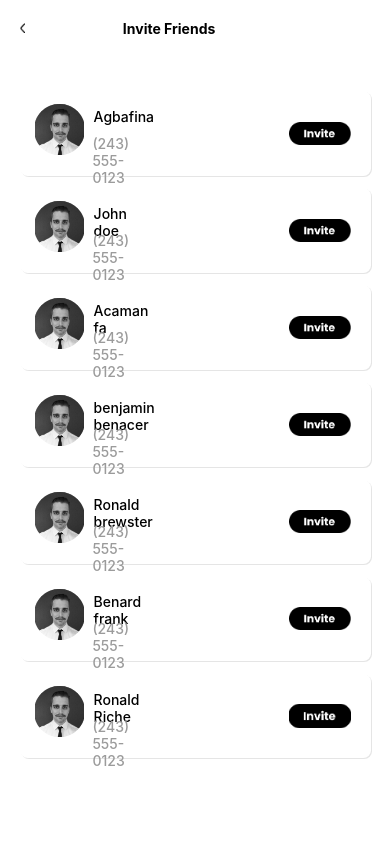
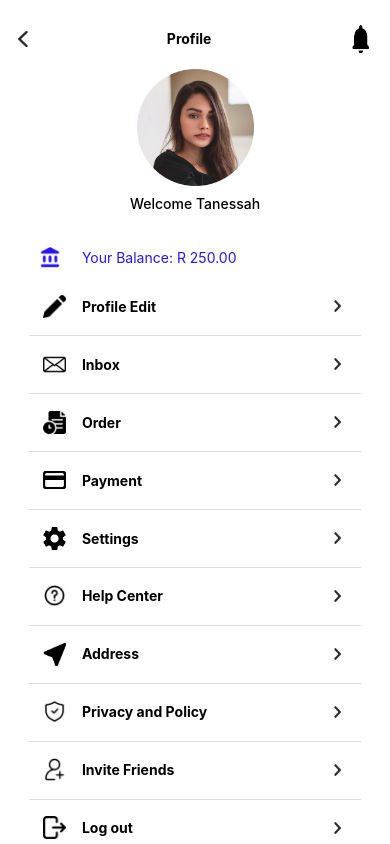
Before and after one commit to Harees-Khoharo/BuyerApp, a React Native app: screen / in a window 390 px wide. Shown: the top 844 px of the page. Built offline with nearby package versions, Linux system fonts and the light colour scheme; what react-native-dimension would draw is missing.

Commit message:
Logout modal created

```diff
--- a/App.js
+++ b/App.js
@@ -29,7 +29,7 @@ export default function App() {
       {/* <AddShippingAddress/> */}
       {/* <Success/> */}
       {/* <Home/> */}
-      {/* <Profile/> */}
+      <Profile/>
       {/* <Book/> */}
       {/* <Information/> */}
       {/* <CardInfo/> */}
--- a/src/screens/Profile/index.js
+++ b/src/screens/Profile/index.js
@@ -5,12 +5,14 @@ import {
   Image,
   TouchableOpacity,
   ScrollView,
+  Alert,
 } from "react-native";
 import React, { useState } from "react";
 import Header from "../../components/Header";
 import images from "../../services/utilities/images";
 import { styles } from "./style";
 import { colors } from "../../services";
+import Modal from "react-native-modal";
 
 export default function Profile() {
   const [profileSettings, setProfileSettings] = useState([
@@ -25,13 +27,22 @@ export default function Profile() {
     { logo: images.setting, name: "Settings", arrow: images.rightArrow },
     { logo: images.help, name: "Help Center", arrow: images.rightArrow },
     { logo: images.address, name: "Address", arrow: images.rightArrow },
-    { logo: images.privacy, name: "Privacy and Policy", arrow: images.rightArrow },
+    {
+      logo: images.privacy,
+      name: "Privacy and Policy",
+      arrow: images.rightArrow,
+    },
     { logo: images.invite, name: "Invite Friends", arrow: images.rightArrow },
     { logo: images.logout, name: "Log out", arrow: images.rightArrow },
   ]);
+  const [isModalVisible, setIsModalVisible] = useState(false);
+
+  const handleLogout = () => {
+    setIsModalVisible(true);
+  };
   return (
-    <SafeAreaView style={{backgroundColor:colors.white}}>
     <ScrollView>
+      <SafeAreaView style={{ backgroundColor: colors.white }}>
         <Header
           backImage={images.backArrow}
           title={"Profile"}
@@ -46,48 +57,52 @@ export default function Profile() {
         {profileSettings.map((item, index) => {
           return (
             <View key={index}>
-              <TouchableOpacity style={styles.profileMenu}>
+              <TouchableOpacity
+                style={styles.profileMenu}
+                onPress={() => {
+                  if (item.name === "Log out") {
+                    handleLogout();
+                  }
+                }}
+              >
                 <Image source={item.logo} style={styles.iconSty} />
                 <Text style={styles.profileMenuText}>{item.name}</Text>
-                <Image
-                  source={item.arrow}
-                  style={styles.rightArrowIconSty}
-                />
+                <Image source={item.arrow} style={styles.rightArrowIconSty} />
               </TouchableOpacity>
               <View style={styles.horizontalLine}></View>
             </View>
           );
         })}
+        <View style={{ paddingBottom: 20 }}></View>
+        <Modal
+          isVisible={isModalVisible}
+          onBackButtonPress={() => setIsModalVisible(false)}
+        >
+          <View style={styles.mainModal}>
+            <View style={styles.modalFirstView}>
+              <Text style={styles.modalFirstViewText}>Log out?</Text>
+              <View style={styles.line}></View>
+              <Text style={styles.modalText}>
+                Are you sure you want to log out?{" "}
+              </Text>
+            </View>
+            <View style={styles.modalSecondView}>
+              <TouchableOpacity
+                style={styles.modalBtnView}
+                onPress={() => setIsModalVisible(false)}
+              >
+                <Text style={styles.modalBtn}>Cancel</Text>
+              </TouchableOpacity>
+              <TouchableOpacity
+                style={styles.modalBtnView1}
+                onPress={() => setIsModalVisible(false)}
+              >
+                <Text style={styles.modalBtn1}> Yes, Log out</Text>
+              </TouchableOpacity>
+            </View>
+          </View>
+        </Modal>
+      </SafeAreaView>
     </ScrollView>
-      {/* <TouchableOpacity style={styles.profileMenu}>
-        <Image source={images.message} style={styles.iconSty}/>
-        <Text style={styles.profileMenuText}>Inbox</Text>
-        <Image source={images.rightArrow} style={styles.rightArrowIconSty} />
-      </TouchableOpacity>
-      <View style={styles.horizontalLine} ></View>
-      <TouchableOpacity style={styles.profileMenu}>
-        <Image source={images.order} style={styles.iconSty}/>
-        <Text style={styles.profileMenuText}>Order</Text>
-        <Image source={images.rightArrow} style={styles.rightArrowIconSty} />
-      </TouchableOpacity>
-      <View style={styles.horizontalLine} ></View>
-      <TouchableOpacity style={styles.profileMenu}>
-        <Image source={images.payment} style={styles.iconSty}/>
-        <Text style={styles.profileMenuText}>Payment</Text>
-        <Image source={images.rightArrow} style={styles.rightArrowIconSty} />
-      </TouchableOpacity>
-      <View style={styles.horizontalLine} ></View>
-      <TouchableOpacity style={styles.profileMenu}>
-        <Image source={images.setting} style={styles.iconSty}/>
-        <Text style={styles.profileMenuText}>Settings</Text>
-        <Image source={images.rightArrow} style={styles.rightArrowIconSty} />
-      </TouchableOpacity>
-      <View style={styles.horizontalLine} ></View>
-      <TouchableOpacity style={styles.profileMenu}>
-        <Image source={images.message} style={styles.iconSty}/>
-        <Text style={styles.profileMenuText}>Inbox</Text>
-        <Image source={images.rightArrow} style={styles.rightArrowIconSty} />
-      </TouchableOpacity> */}
-    </SafeAreaView>
   );
 }
--- a/src/screens/Profile/style.js
+++ b/src/screens/Profile/style.js
@@ -3,65 +3,129 @@ import { create } from "react-test-renderer";
 import { colors, fontSize, sizes } from "../../services";
 
 export const styles = StyleSheet.create({
-    profile:{
-        alignSelf:'center',
-        resizeMode:'contain',
-        width:sizes.screenWidth * 0.3,
-        height:sizes.screenWidth * 0.3,
-        marginTop:sizes.screenHeight * 0.02
+  profile: {
+    alignSelf: "center",
+    resizeMode: "contain",
+    width: sizes.screenWidth * 0.3,
+    height: sizes.screenWidth * 0.3,
+    marginTop: sizes.screenHeight * 0.02,
   },
-    profileName:{
-        alignSelf:'center',
-        color:colors.black,
-        fontWeight:'500',
-        fontSize:fontSize.large,
-        marginTop:sizes.screenHeight * 0.01
+  profileName: {
+    alignSelf: "center",
+    color: colors.black,
+    fontWeight: "500",
+    fontSize: fontSize.large,
+    marginTop: sizes.screenHeight * 0.01,
   },
-    balanceView:{
-        flexDirection:'row',
-        alignItems:'center',
-        marginBottom:sizes.screenHeight * 0.03,
-        marginTop:sizes.screenHeight * 0.04,
+  balanceView: {
+    flexDirection: "row",
+    alignItems: "center",
+    marginBottom: sizes.screenHeight * 0.03,
+    marginTop: sizes.screenHeight * 0.04,
   },
-    iconSty:{
-        resizeMode:'contain',
-        width:sizes.screenWidth * 0.06,
-        height:sizes.screenWidth * 0.06,
-        marginLeft:sizes.screenWidth * 0.1,
+  iconSty: {
+    resizeMode: "contain",
+    width: sizes.screenWidth * 0.06,
+    height: sizes.screenWidth * 0.06,
+    marginLeft: sizes.screenWidth * 0.1,
   },
-    rightArrowIconSty:{
-        resizeMode:'contain',
-        width:sizes.screenWidth * 0.03,
-        height:sizes.screenWidth * 0.03,
-        position:'absolute',
-        right:sizes.screenWidth * 0.12,
+  rightArrowIconSty: {
+    resizeMode: "contain",
+    width: sizes.screenWidth * 0.03,
+    height: sizes.screenWidth * 0.03,
+    position: "absolute",
+    right: sizes.screenWidth * 0.12,
     // top:sizes.screenHeight * 0.02,
   },
-    balanceText:{
-        color:colors.black,
-        marginLeft:sizes.screenWidth * 0.05,
-        fontSize:fontSize.medium,
-        color:colors.purple
+  balanceText: {
+    color: colors.black,
+    marginLeft: sizes.screenWidth * 0.05,
+    fontSize: fontSize.medium,
+    color: colors.purple,
     // width:sizes.screenWidth * 0.03
   },
-    profileMenu:{
-        flexDirection:'row',
-        alignItems:'center',
-        paddingHorizontal:sizes.screenWidth * 0.01,
+  profileMenu: {
+    flexDirection: "row",
+    alignItems: "center",
+    paddingHorizontal: sizes.screenWidth * 0.01,
     // backgroundColor:'red'
   },
-    profileMenuText:{
-        color:colors.black,
-        fontWeight:'bold',
-        fontSize:fontSize.medium,
-        marginLeft:sizes.screenWidth * 0.04
+  profileMenuText: {
+    color: colors.black,
+    fontWeight: "bold",
+    fontSize: fontSize.medium,
+    marginLeft: sizes.screenWidth * 0.04,
   },
-    horizontalLine:{
-        width:sizes.screenWidth * 0.85,
-        height:sizes.screenHeight * 0.001,
-        backgroundColor:colors.disabledBg,
-        alignSelf:'center',
-        marginTop:sizes.screenHeight * 0.02,
-        marginBottom:sizes.screenHeight * 0.02,
+  horizontalLine: {
+    width: sizes.screenWidth * 0.85,
+    height: sizes.screenHeight * 0.001,
+    backgroundColor: colors.disabledBg,
+    alignSelf: "center",
+    marginTop: sizes.screenHeight * 0.02,
+    marginBottom: sizes.screenHeight * 0.02,
   },
-})
+  mainModal: {
+    backgroundColor: "white",
+    height: sizes.screenHeight * 0.25,
+    borderTopRightRadius: sizes.screenWidth * 0.08,
+    borderTopLeftRadius: sizes.screenWidth * 0.08,
+    width: sizes.screenWidth,
+    alignSelf: "center",
+    marginTop: sizes.screenHeight * 0.75,
+  },
+  modalFirstView: {
+    alignSelf: "center",
+    alignItems: "center",
+    marginTop: sizes.screenHeight * 0.033,
+    marginBottom: sizes.screenHeight * 0.01,
+  },
+  modalFirstViewText: {
+    fontSize: fontSize.large,
+    color: "#F56666",
+    fontWeight: "bold",
+  },
+  modalText: {
+    fontSize: fontSize.large,
+    color: colors.black,
+    fontWeight: "bold",
+    marginTop: sizes.screenHeight * 0.02,
+  },
+  modalSecondView: {
+    flexDirection: "row",
+    alignSelf: "center",
+    marginTop: sizes.screenHeight * 0.02,
+  },
+  modalBtn: {
+    color: colors.black,
+    fontSize: fontSize.medium,
+    fontWeight: "bold",
+  },
+  modalBtn1: {
+    color: colors.white,
+    fontSize: fontSize.medium,
+    fontWeight: "bold",
+  },
+  modalBtnView: {
+    width: sizes.screenWidth * 0.32,
+    height: sizes.screenWidth * 0.12,
+    alignItems: "center",
+    justifyContent: "center",
+    borderWidth: 1,
+    borderRadius: sizes.screenHeight * 0.05,
+  },
+  modalBtnView1: {
+    backgroundColor: colors.black,
+    width: sizes.screenWidth * 0.32,
+    height: sizes.screenWidth * 0.12,
+    alignItems: "center",
+    justifyContent: "center",
+    marginLeft: sizes.screenWidth * 0.02,
+    borderRadius: sizes.screenWidth * 0.06,
+  },
+  line: {
+    height: 1,
+    width: sizes.screenWidth * 0.82,
+    backgroundColor: "#C4C4C4",
+    marginTop: sizes.screenHeight * 0.02,
+  },
+});
```
Lines whose indentation alone changed are shown as unchanged.
